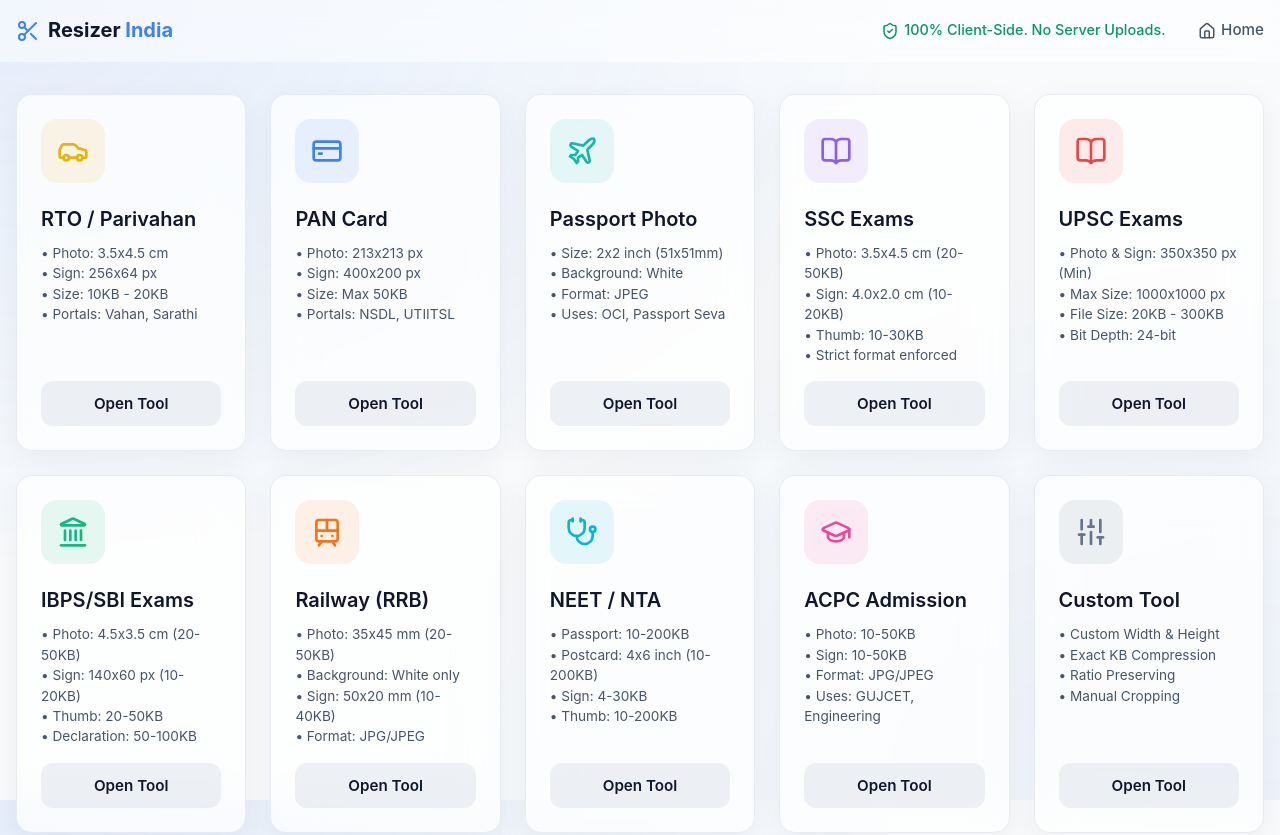
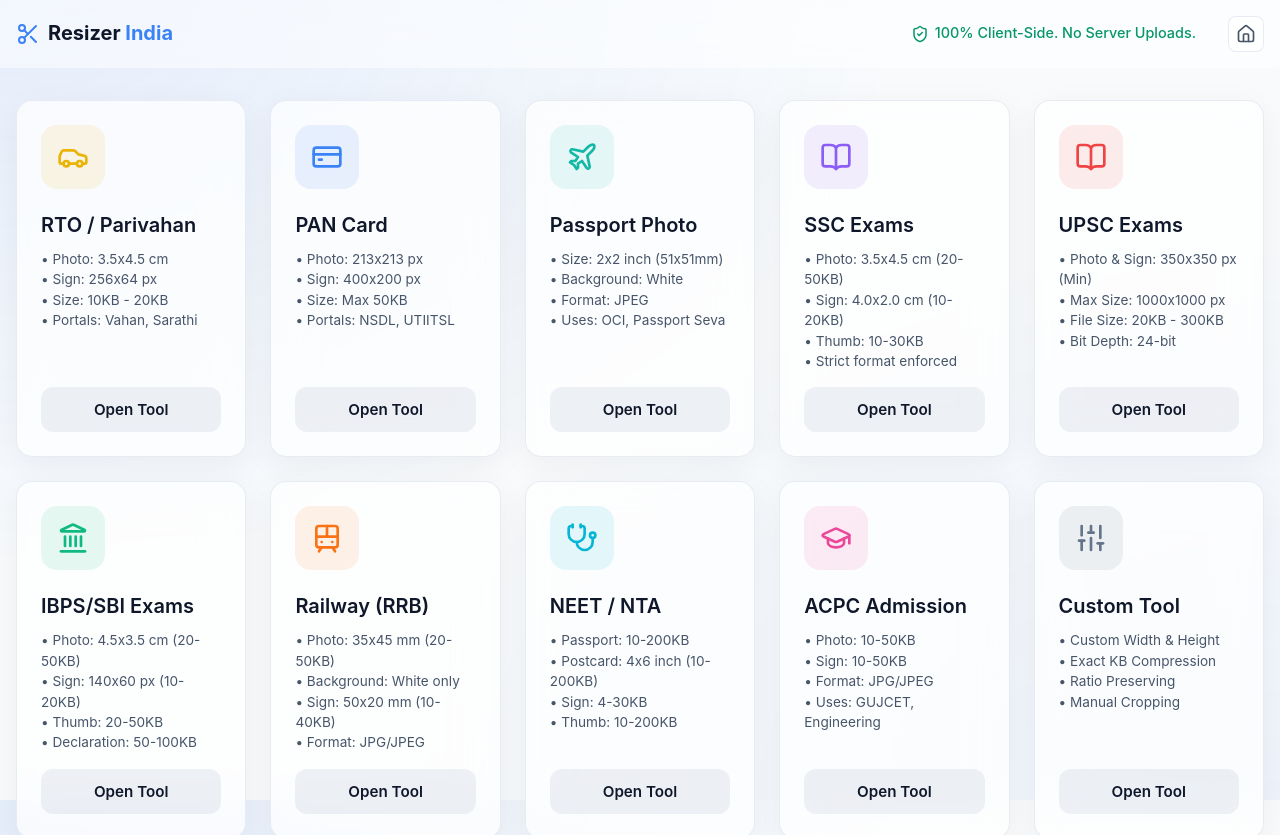
Before and after one commit to TechyNisarg/resizer-india, a React (Vite) app: page / in a window 1280 px wide. Shown: the top 835 px of the page. Built offline with nearby package versions, Linux system fonts and the light colour scheme; a web font is replaced by a local one.

Commit message:
style: replace home text with a square icon button

```diff
--- a/src/App.tsx
+++ b/src/App.tsx
@@ -18,7 +18,9 @@
                 <ShieldCheck size={18} />
                 <span className="hide-on-mobile" style={{ position: 'relative', top: '-1px' }}>100% Client-Side. No Server Uploads.</span>
               </div>
-              <Link to="/" className="nav-link" style={{ display: 'flex', alignItems: 'center', gap: '0.35rem' }}><HomeIcon size={18} /> <span style={{ position: 'relative', top: '-1px' }}>Home</span></Link>
+              <Link to="/" className="nav-icon-btn" title="Home">
+                <HomeIcon size={20} />
+              </Link>
             </nav>
           </div>
         </header>
--- a/src/index.css
+++ b/src/index.css
@@ -272,6 +272,26 @@
 }
 .nav-link:hover { color: var(--primary); }
 
+.nav-icon-btn {
+  display: flex;
+  align-items: center;
+  justify-content: center;
+  width: 36px;
+  height: 36px;
+  border-radius: 8px;
+  background: var(--surface);
+  border: 1px solid var(--border-color);
+  color: var(--text-secondary);
+  transition: var(--transition);
+  text-decoration: none;
+}
+
+.nav-icon-btn:hover {
+  color: var(--primary);
+  border-color: var(--primary);
+  background: rgba(59, 130, 246, 0.05);
+}
+
 /* Main Container */
 .main-container {
   flex-grow: 1;
```
